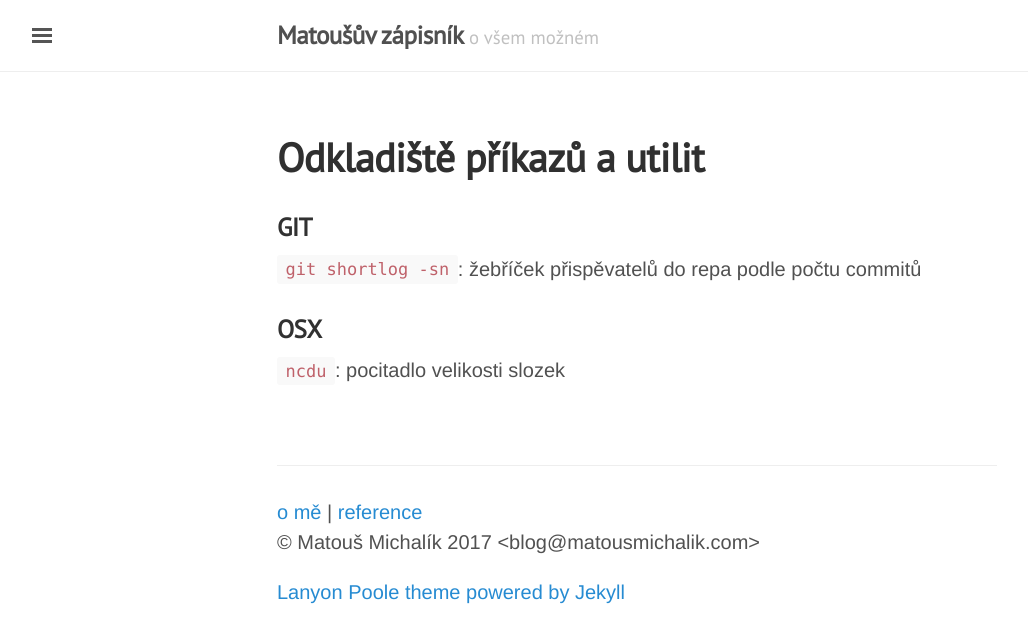
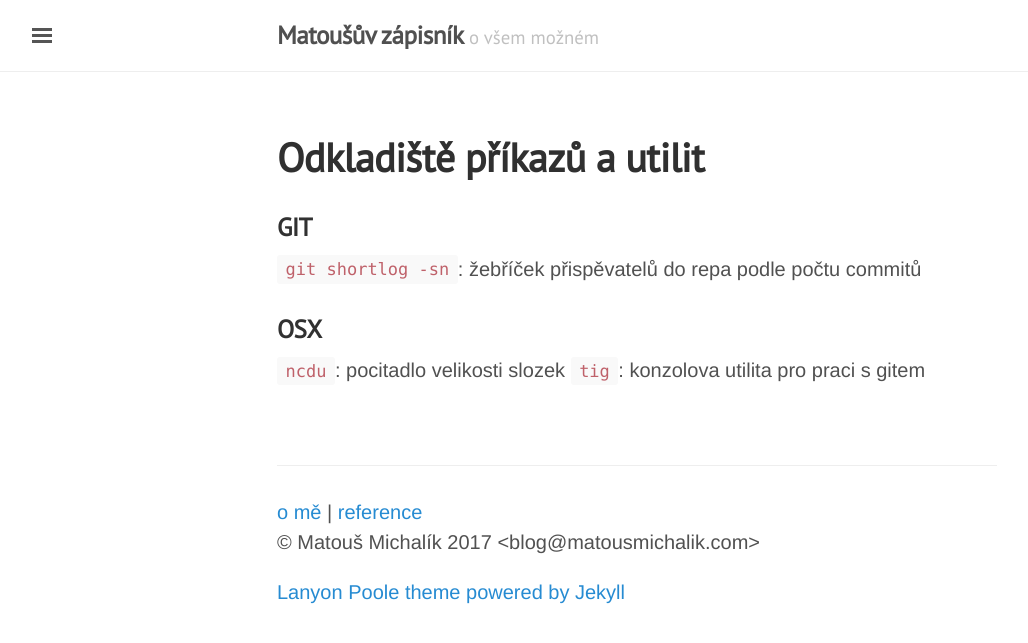
Before and after one commit to encero/blog, a Jekyll site: the page built from command_dump.md, in a window 1280 px wide. Shown: the top 643 px of the page, without its empty margins (3-1031 px from the left). Built offline with Jekyll 4.4.1, drawn with Linux system fonts in a browser that asks for light colours; comment, search, counter and statistics services are not loaded.

Commit message:
added tig

```diff
--- a/command_dump.md
+++ b/command_dump.md
@@ -11,3 +11,4 @@ order: 5
 ### OSX
 
 `ncdu`: pocitadlo velikosti slozek
+`tig`: konzolova utilita pro praci s gitem
```
